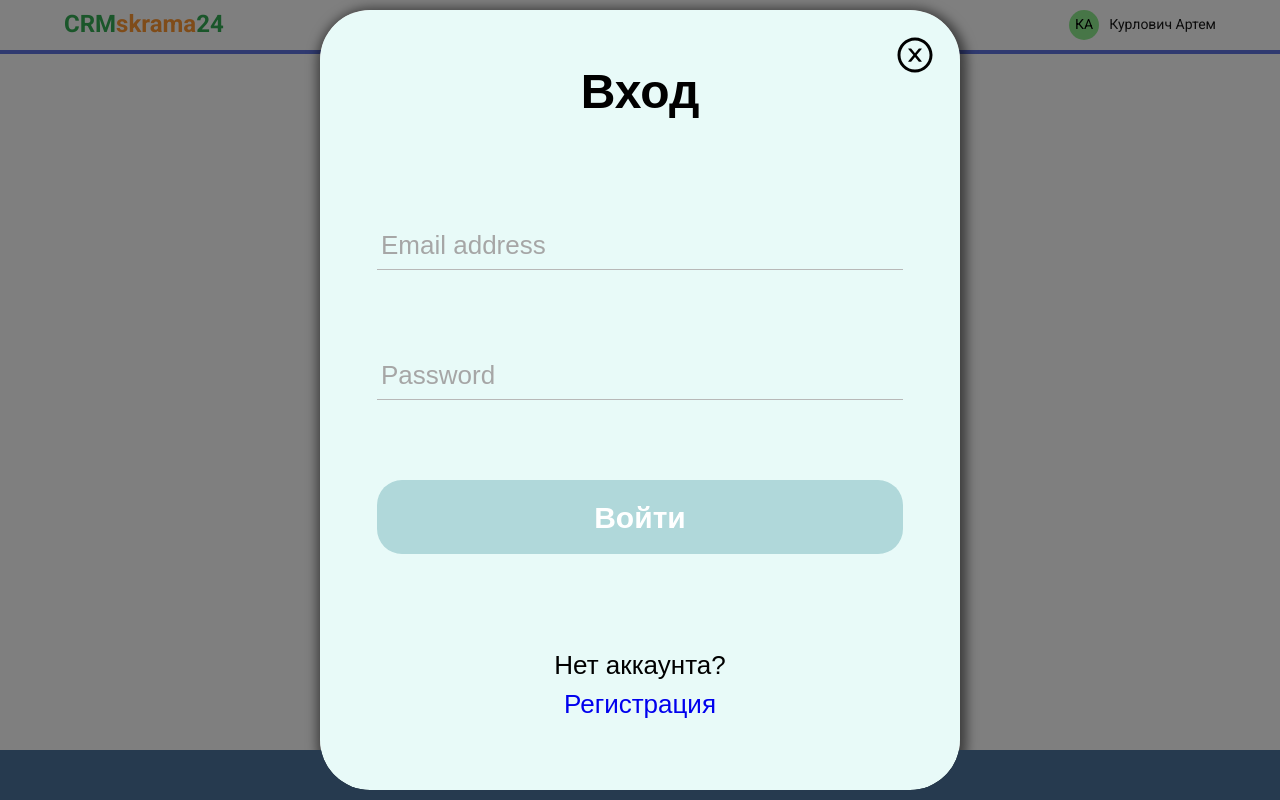
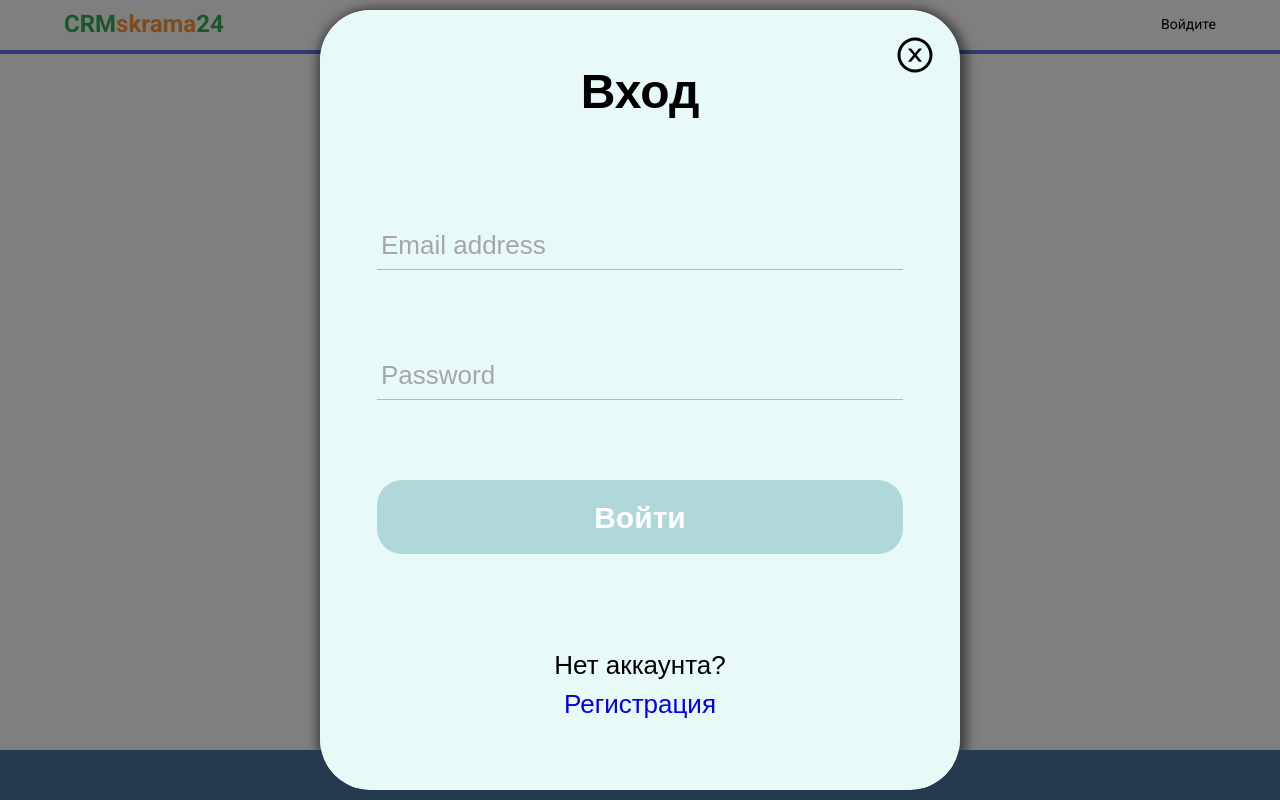
Before and after one commit to akurlovich/CRM-client, a React (Create React App) app: page /login in a window 1280 px wide. Built offline with nearby package versions, Linux system fonts and the light colour scheme.

Commit message:
feat: show login user name

```diff
--- a/src/App.tsx
+++ b/src/App.tsx
@@ -31,13 +31,13 @@ const App: FC = () => {
   return (
     <Routes>
       <Route path="/" element={<MainLayout />}>
-        <Route index element={<Navigate to="/companies" />}/>
+        <Route index element={<Navigate to="/companies"/>}/>
         {/* <Route index element={<UserLogin/>}/> */}
         <Route path='login' element={<UserLogin/>}/>
         <Route path='registration' element={<UserRegistration/>}/>
 
         <Route element={<AdminAuthRouter/>}>
-          <Route path="companies" element={<Company />}/>
+          <Route path="companies" element={<Company/>}/>
           <Route path="orders" element={<OrdersMain/>}/>
           <Route path="deals" element={<DealsMain/>}/>
         </Route>
--- a/src/components/Header/Header.tsx
+++ b/src/components/Header/Header.tsx
@@ -1,8 +1,12 @@
 import { FC } from "react";
 import { NavLink } from "react-router-dom";
+import { useAppDispatch, useAppSelector } from "../../hooks/redux";
+import { logoutUser } from "../../store/reducers/AuthReducer/AuthActionCreatores";
 import "./header.scss";
 
 export const Header: FC = () => {
+  const { isAuth, user } = useAppSelector(state => state.authReducer)
+  const dispatch = useAppDispatch()
 
   return (
     <header className="header">
@@ -48,16 +52,17 @@ export const Header: FC = () => {
             <li>Документы</li>
           </ul> */}
         </nav>
-        <div className="header__user">
-          <span>КА</span>
-          <span>Курлович Артем</span>
-          {/* <div className="logo">
-
+        {isAuth ?
+          <div className="header__user">
+            <span>{user.lastname[0] + user.firstname[0]}</span>
+            <span>{user.lastname + ' ' + user.firstname}</span>
+            <button
+              onClick={() => dispatch(logoutUser())}>
+              Выйти</button>
           </div>
-          <div className="name">
-            Артём
-          </div> */}
-        </div>
+          :
+          <div>Войдите</div>
+        }
       </div>
     </header>
   );
--- a/src/components/Header/header.scss
+++ b/src/components/Header/header.scss
@@ -83,6 +83,7 @@
       height: 30px;
       border-radius: 100%;
       background-color: lightgreen;
+      color: #fff;
       display: flex;
       align-items: center;
       text-align: center;
--- a/src/components/UserLogin/UserLogin.tsx
+++ b/src/components/UserLogin/UserLogin.tsx
@@ -63,7 +63,7 @@ const UserLoginInner: FC = () => {
 
   return (
     <div className='registration'>
-      {showError && <UserErrorWarning canselHandler={canselHandler} message='User not found!!!'/>}
+      {showError && <UserErrorWarning canselHandler={canselHandler} message={loginError}/>}
       <div className="registration__block">
         <div className="registration__container">
           <div onClick={() => navigate('/')} className="registration__close">
--- a/src/store/reducers/AuthReducer/AuthActionCreatores.ts
+++ b/src/store/reducers/AuthReducer/AuthActionCreatores.ts
@@ -49,8 +49,10 @@ export const loginUser = createAsyncThunk(
         user: response.data.user,
         // role: role.data.value,
       }
-    } catch (error) {
-      return rejectWithValue(`User with email ${data.email} not found!`)
+    } catch (error: any) {
+      // console.log(error.response.data.message)
+      // return rejectWithValue(`User with email ${data.email} not found!`)
+      return rejectWithValue(error.response.data.message)
     }
   }
 );
```
